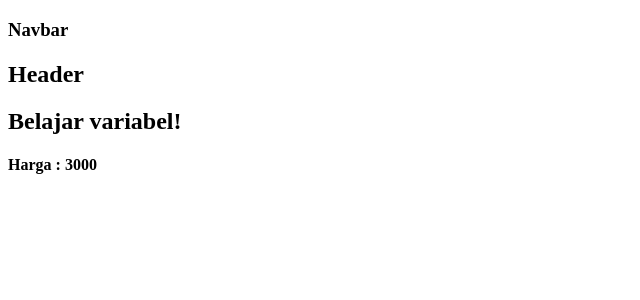
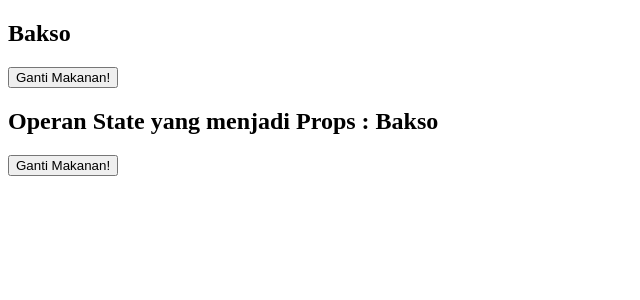
Before and after one commit to AMTATO/REACT-JS-DASAR, a React (Create React App) app: page / in a window 1280 px wide. Shown: the top 300 px of the page, without its empty margins (0-640 px from the left). Built offline with nearby package versions, Linux system fonts and the light colour scheme.

Commit message:
Props dan State

```diff
--- /dev/null
+++ b/src/Operan.js
@@ -0,0 +1,13 @@
+import React, { Component } from 'react'
+
+export default class Operan extends Component {
+    render() {
+    const {makanan, gantiMakanan} = this.props
+    return (
+      <div>
+        <h2>Operan State yang menjadi Props : {makanan}</h2>
+        <button onClick={() => gantiMakanan('Mie Ayam')}>Ganti Makanan!</button>
+      </div>
+    )
+  }
+}
--- /dev/null
+++ b/src/StateProps.js
@@ -0,0 +1,26 @@
+import React, { Component } from 'react'
+import Operan from './Operan';
+
+export default class StateProps extends Component {
+  constructor(props){
+    super(props);
+    this.state = {
+        makanan : 'Bakso'
+    }
+  }
+
+  gantiMakanan = (makanan_baru) => {
+    this.setState({
+        makanan : makanan_baru
+    })
+  }
+  render() {
+    return (
+      <div>
+        <h2>{this.state.makanan}</h2>
+        <button onClick={() => this.gantiMakanan('Nasi Goreng')}>Ganti Makanan!</button>
+        <Operan makanan={this.state.makanan} gantiMakanan={this.gantiMakanan}/>
+      </div>
+    )
+  }
+}
--- a/src/index.js
+++ b/src/index.js
@@ -3,14 +3,16 @@ import ReactDOM from 'react-dom/client';
 // import App from './App';
 import Header from './Header';
 import Navbar from './Navbar';
+import StateProps from './StateProps';
 import Variable from './Variable';
 
 const root = ReactDOM.createRoot(document.getElementById('root'));
 root.render(
   <React.StrictMode>
-    <Navbar />
+    {/* <Navbar />
     <Header />
-    {/* <App /> */}
-    <Variable />
+    <App />
+    <Variable /> */}
+    <StateProps />
   </React.StrictMode>
 );
```
